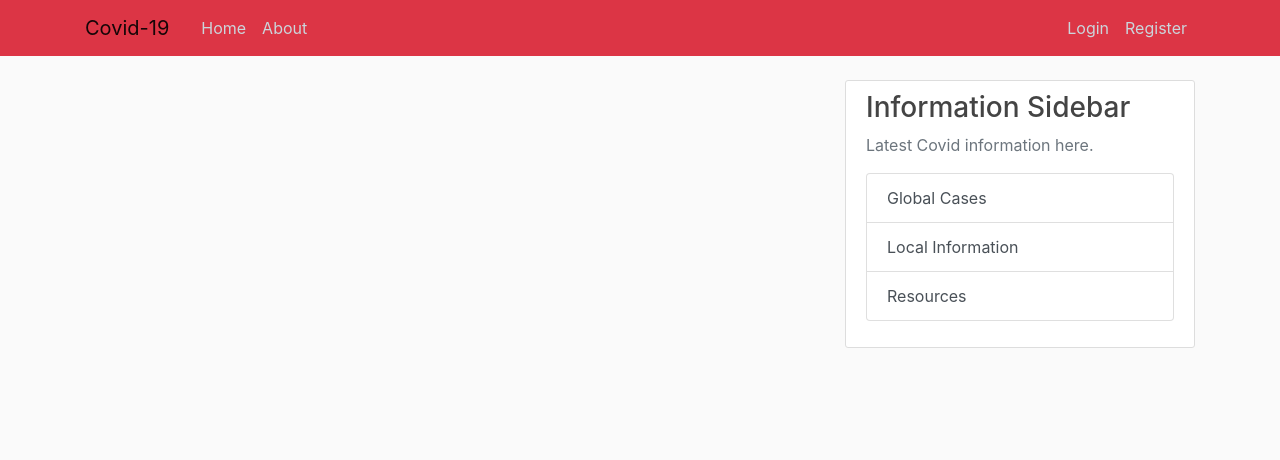
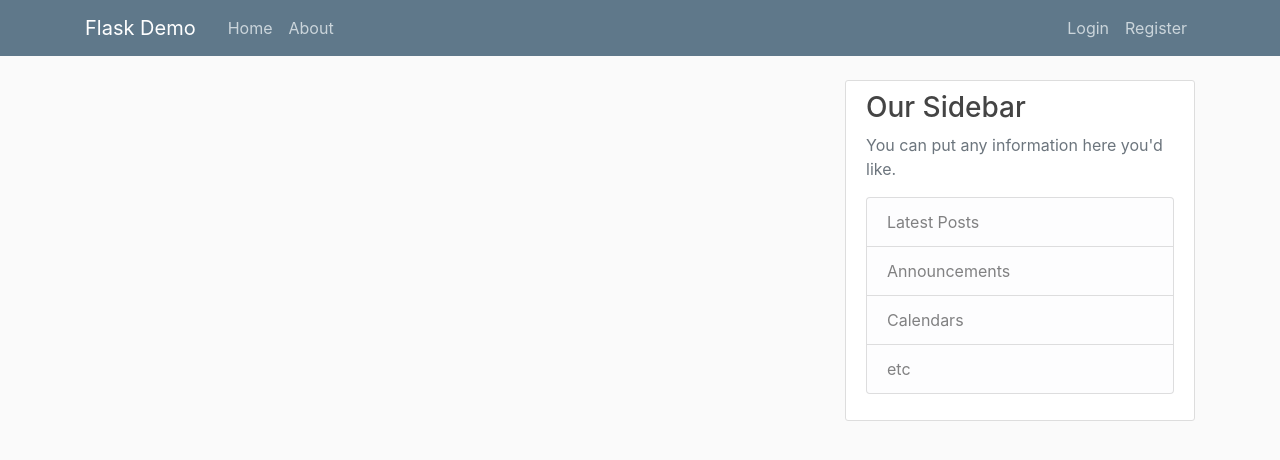
Before and after one commit to JayCruzer17/Comp453_Covid_App, a Flask app: page / in a window 1280 px wide. Shown: the top 460 px of the page. Run offline with Flask 2, Linux system fonts and the light colour scheme; parts of the project's set-up code (start-up, migrations or seed data) failed here and were passed over; some libraries are stand-ins or nearby versions.

Commit message:
Updated Templates

```diff
--- a/flaskDemo/templates/layout.html
+++ b/flaskDemo/templates/layout.html
@@ -18,9 +18,9 @@
 </head>
 <body>
     <header class="site-header">
-      <nav class="navbar navbar-expand-md navbar-light bg-danger fixed-top">
+      <nav class="navbar navbar-expand-md navbar-dark bg-steel fixed-top">
         <div class="container">
-          <a class="navbar-brand mr-4" href="/">Covid-19</a>
+          <a class="navbar-brand mr-4" href="/">Flask Demo</a>
           <button class="navbar-toggler" type="button" data-toggle="collapse" data-target="#navbarToggle" aria-controls="navbarToggle" aria-expanded="false" aria-label="Toggle navigation">
             <span class="navbar-toggler-icon"></span>
           </button>
@@ -32,8 +32,8 @@
             <!-- Navbar Right Side -->
             <div class="navbar-nav">
               {% if current_user.is_authenticated %}
-				<a class="nav-item nav-link" href="{{ url_for('vaccine') }}">Vaccine History</a>
-				<a class="nav-item nav-link" href="{{ url_for('schedule') }}">Schedule Vaccine</a>
+                <a class="nav-item nav-link" href="{{ url_for('testing') }}">Covid-19 Testing</a>
+				<a class="nav-item nav-link" href="{{ url_for('vaccine') }}">Covid-19 Vaccinations</a>
                 <a class="nav-item nav-link" href="{{ url_for('account') }}">Account</a>
                 <a class="nav-item nav-link" href="{{ url_for('logout') }}">Logout</a>
               {% else %}
@@ -61,12 +61,13 @@
         </div>
         <div class="col-md-4">
           <div class="content-section">
-            <h3>Information Sidebar</h3>
-            <p class='text-muted'>Latest Covid information here.
+            <h3>Our Sidebar</h3>
+            <p class='text-muted'>You can put any information here you'd like.
               <ul class="list-group">
-                <a href= "https://www.worldometers.info/coronavirus/" target="_blank" class="list-group-item list-group-item-action">Global Cases</a>
-                <a href="https://www.chicago.gov/city/en/sites/covid-19/home/covid-dashboard.html" target="_blank" class="list-group-item list-group-item-action">Local Information </a>
-				<a href="https://www.cdc.gov/coronavirus/2019-ncov/your-health/index.html" target="_blank" class="list-group-item list-group-item-action">Resources</a>
+                <li class="list-group-item list-group-item-light">Latest Posts</li>
+                <li class="list-group-item list-group-item-light">Announcements</li>
+                <li class="list-group-item list-group-item-light">Calendars</li>
+                <li class="list-group-item list-group-item-light">etc</li>
               </ul>
             </p>
           </div>
```
Also changed, not shown: flaskDemo/templates/date.html (added, +10 -0 lines), flaskDemo/templates/testing.html (+35 -1 lines), flaskDemo/templates/update_site.html (added, +54 -0 lines).
